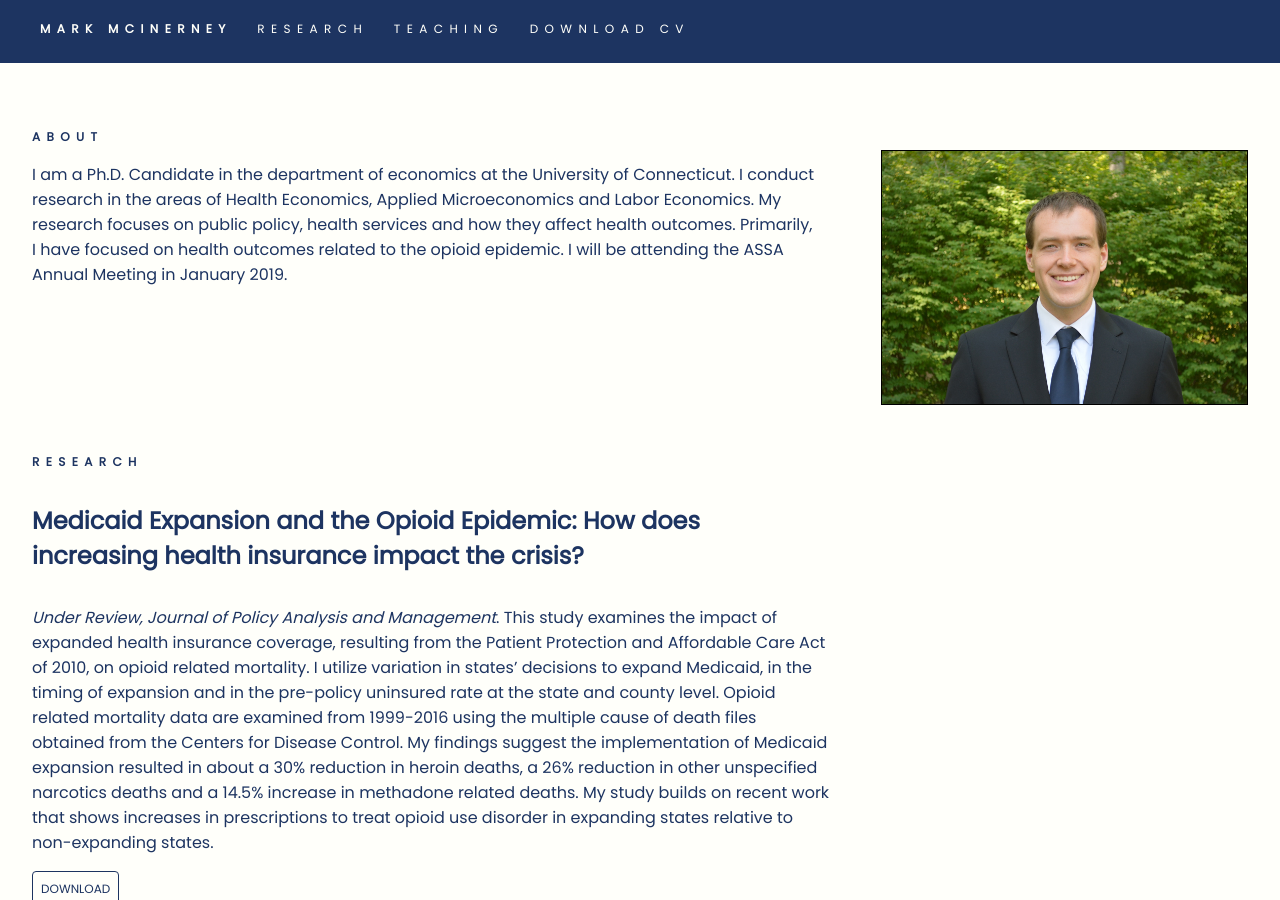
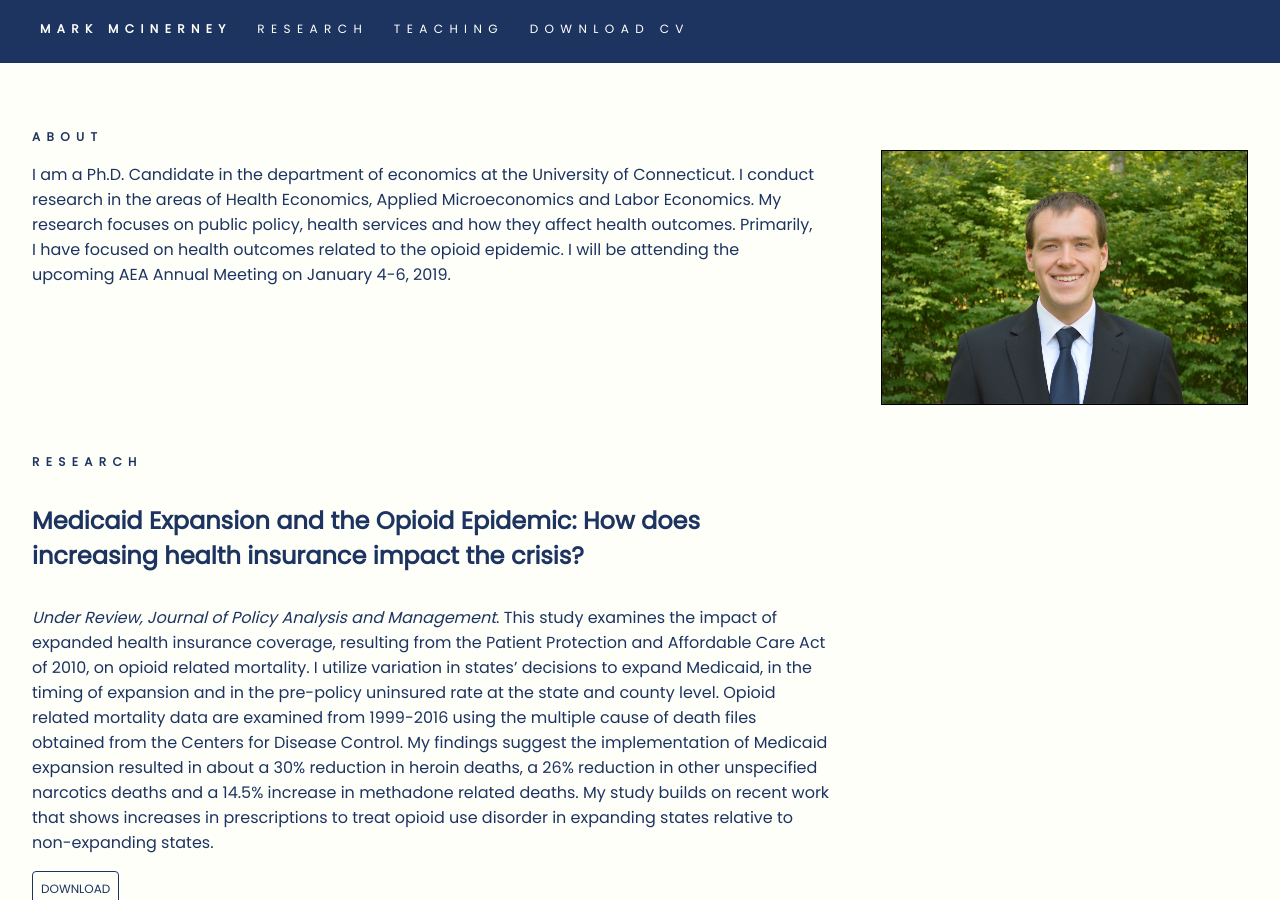
Before and after one commit to mattmotel/markmcinerney, a Jekyll site: the page built from index.md, in a window 1280 px wide and 900 px high. Built offline with Jekyll 4.4.1, drawn with Linux system fonts in a browser that asks for light colours.

Commit message:
Updated Index

```diff
--- a/index.md
+++ b/index.md
@@ -21,4 +21,4 @@ teaching:
 layout: page
 ---
 
-I am a Ph.D. Candidate in the department of economics at the University of Connecticut.  I conduct research in the areas of Health Economics, Applied Microeconomics and Labor Economics. My research focuses on public policy, health services and how they affect health outcomes. Primarily, I have focused on health outcomes related to the opioid epidemic. I will be attending the ASSA Annual Meeting in January 2019.
+I am a Ph.D. Candidate in the department of economics at the University of Connecticut.  I conduct research in the areas of Health Economics, Applied Microeconomics and Labor Economics. My research focuses on public policy, health services and how they affect health outcomes. Primarily, I have focused on health outcomes related to the opioid epidemic. I will be attending the upcoming AEA Annual Meeting on January 4-6, 2019.
```
